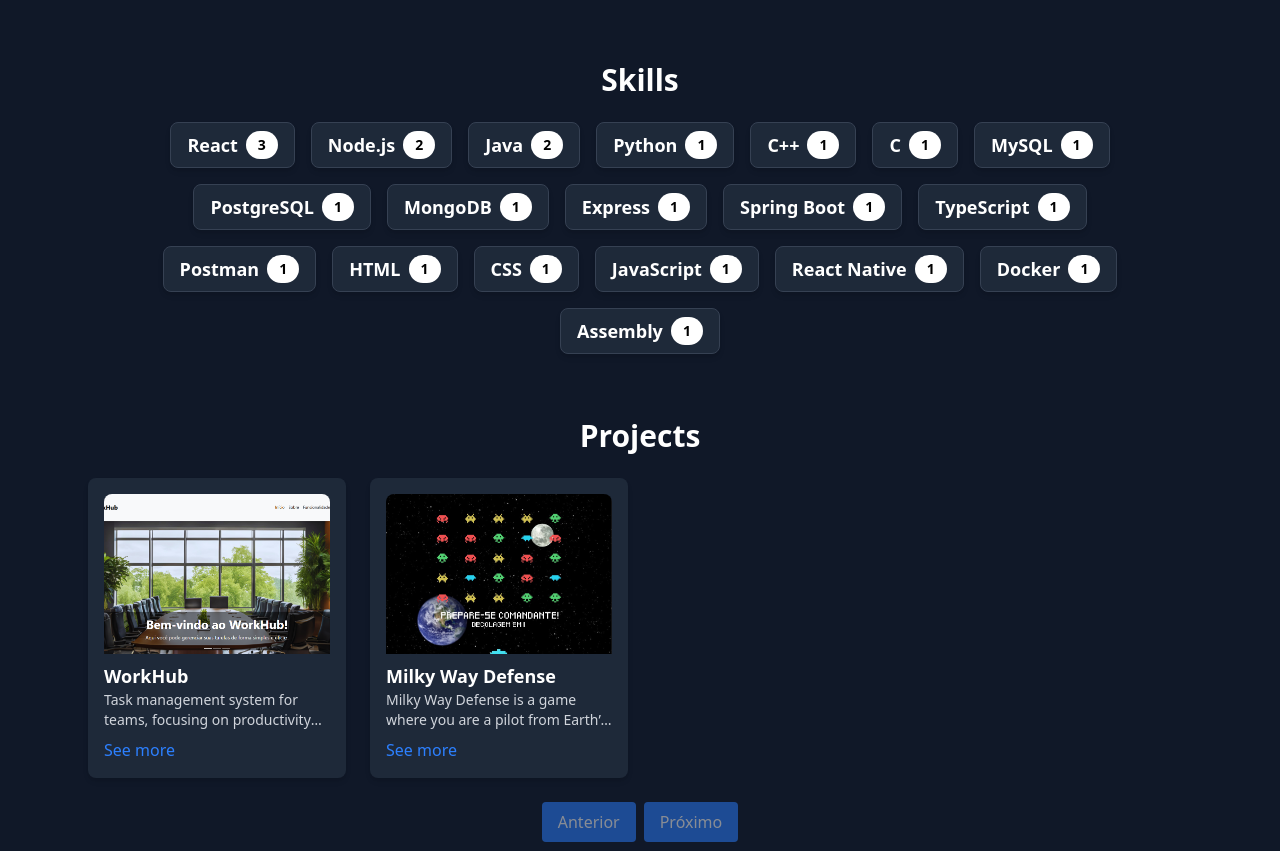
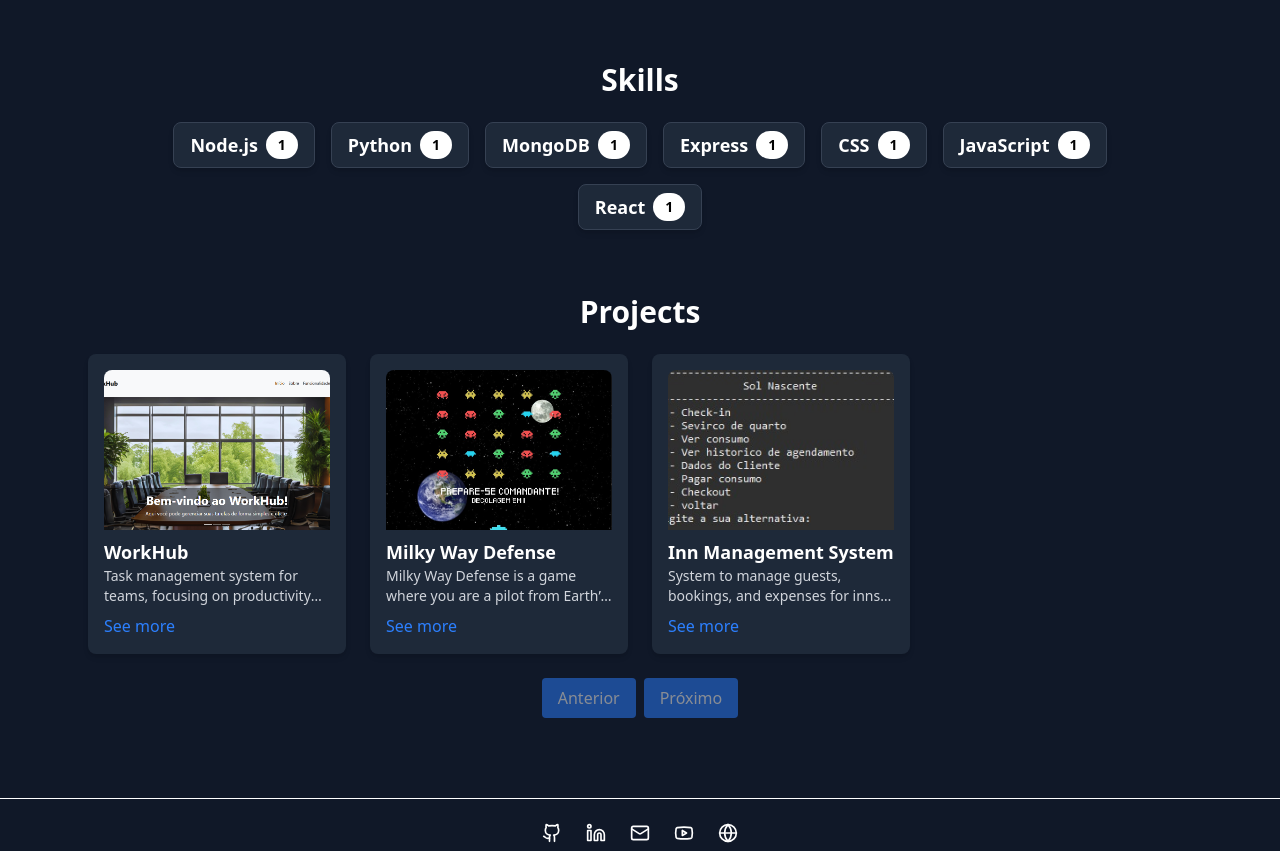
Before and after one commit to FelipeFerraz4/Portfolio, a React (Vite) app in the folder portifolio/: page / in a window 1280 px wide. Shown: the part 760-1611 px from the top of the page. Built offline with nearby package versions, Linux system fonts and the light colour scheme; the HTML template or start-up script is replaced by a standard one.

Commit message:
feat: addition of the pousada project

```diff
--- a/portifolio/src/i18n/project.ts
+++ b/portifolio/src/i18n/project.ts
@@ -15,9 +15,7 @@ export interface Project {
     auxSkills: boolean;
   }
 
-  const data = {
-    pt: {
-      skills: [
+  const skills = [
     { name: 'Node.js', projectCount: 1, auxSkills: false },
     { name: 'Python', projectCount: 1, auxSkills: false },
     { name: 'Java', projectCount: 0, auxSkills: false },
@@ -29,11 +27,11 @@ export interface Project {
     { name: 'Express', projectCount: 1, auxSkills: false },
     { name: 'Spring Boot', projectCount: 0, auxSkills: false },
     { name: 'TypeScript', projectCount: 0, auxSkills: false },
-        { name: 'Postman', projectCount: 1, auxSkills: false },
+    { name: 'Postman', projectCount: 1, auxSkills: true },
     { name: 'HTML', projectCount: 0, auxSkills: false },
     { name: 'CSS', projectCount: 1, auxSkills: false },
-        { name: 'JavaFX', projectCount: 0, auxSkills: false },
-        { name: 'Swing', projectCount: 0, auxSkills: false },
+    { name: 'JavaFX', projectCount: 0, auxSkills: true },
+    { name: 'Swing', projectCount: 0, auxSkills: true },
     { name: 'JavaScript', projectCount: 1, auxSkills: false },
     { name: 'React', projectCount: 1, auxSkills: false },
     { name: 'React Native', projectCount: 0, auxSkills: false },
@@ -44,7 +42,12 @@ export interface Project {
     { name: 'Bootstrap', projectCount: 1, auxSkills: true },
     { name: 'Arduino', projectCount: 0, auxSkills: true },
     { name: 'Pygame', projectCount: 1, auxSkills: true },
-      ],
+  ];
+
+
+  const data = {
+    pt: {
+      skills: skills,
       projects: [
         {
           id: '1',
@@ -58,24 +61,24 @@ export interface Project {
         },
         {
           id: '2',
-          title: 'Milky Way Defense',
-          description: 'Milky Way Defense é um jogo onde você é um piloto da frota de defesa terrestre, encarregado de proteger a órbita da Terra contra forças inimigas misteriosas.',
+          title: 'Defesa da Via Láctea',
+          description: 'Defesa da Via Láctea é um jogo onde você é um piloto da frota de defesa terrestre, encarregado de proteger a órbita da Terra contra forças inimigas misteriosas.',
           image: '/src/assets/images/milky-way-defense.jpg',
           videoUrl: '/src/assets/videos/milky-way-defense.mp4',
           skills: ['Python', 'Pygame', 'Git e GitHub'],
           date: '2025-04-07',
           githubUrl: 'https://github.com/FelipeFerraz4/milky-way-defense',
         },
-
-        // {
-        //   id: '2',
-        //   title: 'Sistema de Pousadas',
-        //   description: 'Sistema orientado a objetos com versões em console, Swing e JavaFX para cadastro de clientes, quartos e reservas.',
-        //   image: '/images/pousadas.jpg',
-        //   videoUrl: '/videos/pousadas.mp4',
-        //   skills: ['Java'],
-        //   date: '2025-03-28',
-        // },
+        {
+          id: '3',
+          title: 'Sistema de Pousadas',
+          description: 'Sistema para gerenciar clientes, reservas e gastos de pousadas com facilidade e organização.',
+          image: '/src/assets/images/pousadas.jpg',
+          videoUrl: '/src/assets/videos/pousadas.mp4',
+          skills: ['Java'],
+          date: '2025-03-28',
+          githubUrl: 'https://github.com/FelipeFerraz4/Projeto-pousada',
+        },
         // {
         //   id: '3',
         //   title: 'Jogo Genius com Arduino',
@@ -115,34 +118,7 @@ export interface Project {
       ],
     },
     en: {
-      skills: [
-        { name: 'Node.js', projectCount: 2, auxSkills: false },
-        { name: 'Python', projectCount: 1, auxSkills: false },
-        { name: 'Java', projectCount: 2, auxSkills: false },
-        { name: 'C++', projectCount: 1, auxSkills: false },
-        { name: 'C', projectCount: 1, auxSkills: false },
-        { name: 'MySQL', projectCount: 1, auxSkills: false },
-        { name: 'PostgreSQL', projectCount: 1, auxSkills: false },
-        { name: 'MongoDB', projectCount: 1, auxSkills: false },
-        { name: 'Express', projectCount: 1, auxSkills: false },
-        { name: 'Spring Boot', projectCount: 1, auxSkills: false },
-        { name: 'TypeScript', projectCount: 1, auxSkills: false },
-        { name: 'Postman', projectCount: 1, auxSkills: false },
-        { name: 'HTML', projectCount: 1, auxSkills: false },
-        { name: 'CSS', projectCount: 1, auxSkills: false },
-        { name: 'JavaFX', projectCount: 0, auxSkills: false },
-        { name: 'Swing', projectCount: 0, auxSkills: false },
-        { name: 'JavaScript', projectCount: 1, auxSkills: false },
-        { name: 'React', projectCount: 3, auxSkills: false },
-        { name: 'React Native', projectCount: 1, auxSkills: false },
-        { name: 'Docker', projectCount: 1, auxSkills: false },
-        { name: 'Assembly', projectCount: 1, auxSkills: false },
-        { name: 'Git and GitHub', projectCount: 1, auxSkills: true },
-        { name: 'Tailwind CSS', projectCount: 1, auxSkills: true },
-        { name: 'Bootstrap', projectCount: 1, auxSkills: true },
-        { name: 'Arduino', projectCount: 1, auxSkills: true },
-        { name: 'Pygame', projectCount: 1, auxSkills: true },
-      ],
+      skills: skills,
       projects: [
         {
           id: '1',
@@ -164,15 +140,16 @@ export interface Project {
           date: '2025-04-07',
           githubUrl: 'https://github.com/FelipeFerraz4/milky-way-defense',
         },
-        // {
-        //   id: '2',
-        //   title: 'Inn Management System',
-        //   description: 'Object-oriented system with console, Swing, and JavaFX versions for managing clients, rooms, and bookings.',
-        //   image: '/images/pousadas.jpg',
-        //   videoUrl: '/videos/pousadas.mp4',
-        //   skills: ['Java'],
-        //   date: '2025-03-28',
-        // },
+        {
+          id: '3',
+          title: 'Inn Management System',
+          description: 'System to manage guests, bookings, and expenses for inns with ease and organization.',
+          image: '/src/assets/images/pousadas.jpg',
+          videoUrl: '/src/assets/videos/pousadas.mp4',
+          skills: ['Java'],
+          date: '2025-03-28',
+          githubUrl: 'https://github.com/FelipeFerraz4/Projeto-pousada',
+        },
         // {
         //   id: '3',
         //   title: 'Genius Game with Arduino',
@@ -212,34 +189,7 @@ export interface Project {
       ],
     },
     es: {
-      skills: [
-        { name: 'Node.js', projectCount: 2, auxSkills: false },
-        { name: 'Python', projectCount: 1, auxSkills: false },
-        { name: 'Java', projectCount: 2, auxSkills: false },
-        { name: 'C++', projectCount: 1, auxSkills: false },
-        { name: 'C', projectCount: 1, auxSkills: false },
-        { name: 'MySQL', projectCount: 1, auxSkills: false },
-        { name: 'PostgreSQL', projectCount: 1, auxSkills: false },
-        { name: 'MongoDB', projectCount: 1, auxSkills: false },
-        { name: 'Express', projectCount: 1, auxSkills: false },
-        { name: 'Spring Boot', projectCount: 1, auxSkills: false },
-        { name: 'TypeScript', projectCount: 1, auxSkills: false },
-        { name: 'Postman', projectCount: 1, auxSkills: false },
-        { name: 'HTML', projectCount: 1, auxSkills: false },
-        { name: 'CSS', projectCount: 1, auxSkills: false },
-        { name: 'JavaFX', projectCount: 0, auxSkills: false },
-        { name: 'Swing', projectCount: 0, auxSkills: false },
-        { name: 'JavaScript', projectCount: 1, auxSkills: false },
-        { name: 'React', projectCount: 3, auxSkills: false },
-        { name: 'React Native', projectCount: 1, auxSkills: false },
-        { name: 'Docker', projectCount: 1, auxSkills: false },
-        { name: 'Assembly', projectCount: 1, auxSkills: false },
-        { name: 'Git y GitHub', projectCount: 1, auxSkills: true },
-        { name: 'Tailwind CSS', projectCount: 1, auxSkills: true },
-        { name: 'Bootstrap', projectCount: 1, auxSkills: true },
-        { name: 'Arduino', projectCount: 1, auxSkills: true },
-        { name: 'Pygame', projectCount: 1, auxSkills: true },
-      ],
+      skills: skills,
       projects: [
         {
           id: '1',
@@ -253,23 +203,24 @@ export interface Project {
         },
         {
           id: '2',
-          title: 'Milky Way Defense',
-          description: 'Milky Way Defense es un juego en el que eres un piloto de la flota de defensa terrestre, encargado de proteger la órbita de la Tierra contra fuerzas enemigas misteriosas.',
+          title: 'Defensa de la Vía Láctea',
+          description: 'Defensa de la Vía Láctea es un juego en el que eres un piloto de la flota de defensa terrestre, encargado de proteger la órbita de la Tierra contra fuerzas enemigas misteriosas.',
           image: '/src/assets/images/milky-way-defense.jpg',
           videoUrl: '/src/assets/videos/milky-way-defense.mp4',
           skills: ['Python', 'Pygame', 'Git e GitHub'],
           date: '2025-04-07',
           githubUrl: 'https://github.com/FelipeFerraz4/milky-way-defense',
         },
-        // {
-        //   id: '2',
-        //   title: 'Sistema de Pousadas',
-        //   description: 'Sistema orientado a objetos con versiones en consola, Swing y JavaFX para clientes, habitaciones y reservas.',
-        //   image: '/images/pousadas.jpg',
-        //   videoUrl: '/videos/pousadas.mp4',
-        //   skills: ['Java'],
-        //   date: '2025-03-28',
-        // },
+        {
+          id: '3',
+          title: 'Sistema de Pousadas',
+          description: 'Sistema para gestionar clientes, reservas y gastos de posadas con facilidad y organización.',
+          image: '/src/assets/images/pousadas.jpg',
+          videoUrl: '/src/assets/videos/pousadas.mp4',
+          skills: ['Java'],
+          date: '2025-03-28',
+          githubUrl: 'https://github.com/FelipeFerraz4/Projeto-pousada',
+        },
         // {
         //   id: '3',
         //   title: 'Juego Genius con Arduino',
```
Also changed, not shown: portifolio/src/assets/images/pousadas.jpg (added), 1 other file (tests, documents, lock files or other folders). Lines whose indentation alone changed are shown as unchanged.
